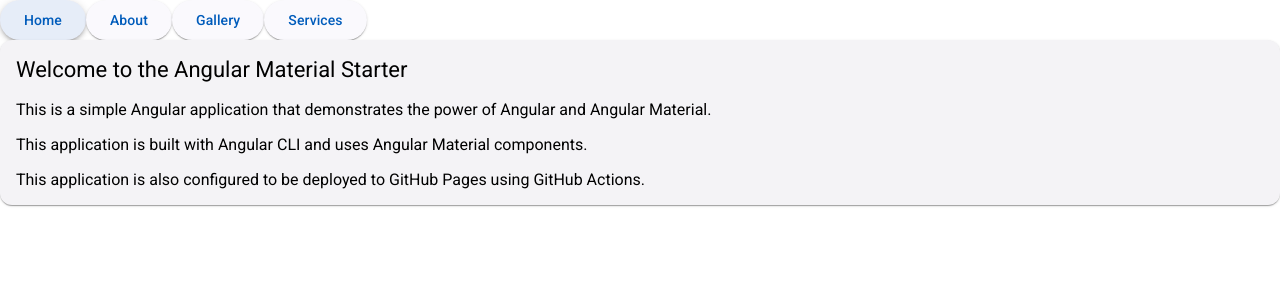
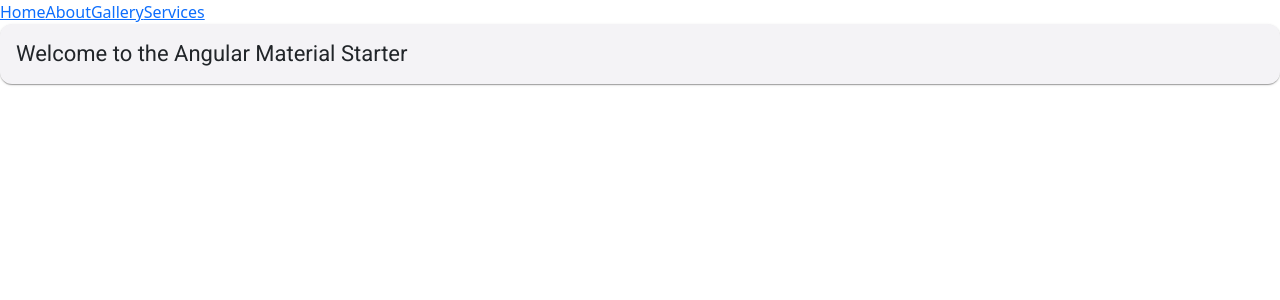
Before and after one commit to urplelite/mhc, an Angular app: page / in a window 1280 px wide. Shown: the top 300 px of the page. Built offline with nearby package versions, Linux system fonts and the light colour scheme.

Commit message:
added packages for bootstrap, added ng bootstrap as well, we installed the angular flex-layout and a few others.  I am commiting now and we wil do testing as part of layout before merging with main.

```diff
--- a/angular.json
+++ b/angular.json
@@ -21,7 +21,8 @@
             "index": "src/index.html",
             "browser": "src/main.ts",
             "polyfills": [
-              "zone.js"
+              "zone.js",
+              "@angular/localize/init"
             ],
             "tsConfig": "tsconfig.app.json",
             "inlineStyleLanguage": "scss",
@@ -86,7 +87,8 @@
           "options": {
             "polyfills": [
               "zone.js",
-              "zone.js/testing"
+              "zone.js/testing",
+              "@angular/localize/init"
             ],
             "tsConfig": "tsconfig.spec.json",
             "inlineStyleLanguage": "scss",
--- a/package.json
+++ b/package.json
@@ -24,6 +24,9 @@
     "@angular/platform-server": "^19.1.0",
     "@angular/router": "^19.1.0",
     "@angular/ssr": "^19.1.5",
+    "@ng-bootstrap/ng-bootstrap": "^18.0.0",
+    "@popperjs/core": "^2.11.8",
+    "bootstrap": "^5.3.3",
     "express": "^4.18.2",
     "firebase": "^11.2.0",
     "rxjs": "~7.8.0",
@@ -34,6 +37,7 @@
     "@angular-devkit/build-angular": "^19.1.5",
     "@angular/cli": "^19.1.5",
     "@angular/compiler-cli": "^19.1.0",
+    "@angular/localize": "^19.1.0",
     "@types/express": "^4.17.17",
     "@types/jasmine": "~5.1.0",
     "@types/node": "^18.18.0",
--- a/src/app/components/nav/nav.component.html
+++ b/src/app/components/nav/nav.component.html
@@ -1,9 +1,13 @@
 
 
-                <a mat-raised-button routerLink="/">Home</a>
+           <nav mat-toolbar color="primary">
 
-                <a mat-raised-button routerLink="/about">About</a>
+               <a routerLink="/">Home</a>
 
-                <a mat-raised-button routerLink="/gallery">Gallery</a>
+                <a routerLink="/about">About</a>
 
-                <a mat-raised-button routerLink="/services">Services</a>
+                <a routerLink="/gallery">Gallery</a>
+
+                <a routerLink="/services">Services</a>
+
+           </nav>
--- a/src/app/components/nav/nav.component.ts
+++ b/src/app/components/nav/nav.component.ts
@@ -2,9 +2,13 @@
 import { RouterModule } from '@angular/router';
 //import { MaterialModule } from '../../material.module';
 import { MatButtonModule } from '@angular/material/button';
+import { MatIconModule } from '@angular/material/icon';
+import { MatToolbarModule } from '@angular/material/toolbar';
+import { MatMenuModule } from '@angular/material/menu';
+
 @Component({
   selector: 'app-nav',
-  imports: [RouterModule, MatButtonModule],
+  imports: [RouterModule, MatButtonModule, MatIconModule, MatToolbarModule, MatMenuModule],
   templateUrl: './nav.component.html',
   styleUrl: './nav.component.scss'
 })
--- a/src/app/pages/home/home.component.html
+++ b/src/app/pages/home/home.component.html
@@ -5,13 +5,5 @@
     </mat-card-title>
   </mat-card-header>
   <mat-card-content>
-    <p>
-      This is a simple Angular application that demonstrates the power of Angular and Angular Material.
-    </p>
-    <p>
-      This application is built with Angular CLI and uses Angular Material components.
-    </p>
-    <p>
-      This application is also configured to be deployed to GitHub Pages using GitHub Actions.
-    </p>
+
   </mat-card-content>
--- a/src/main.ts
+++ b/src/main.ts
@@ -1,3 +1,5 @@
+/// <reference types="@angular/localize" />
+
 import { bootstrapApplication } from '@angular/platform-browser';
 import { appConfig } from './app/app.config';
 import { AppComponent } from './app/app.component';
--- a/src/styles.scss
+++ b/src/styles.scss
@@ -1,4 +1,22 @@
 /* You can add global styles to this file, and also import other style files */
+
+
+// // Define a custom theme
+// @use '@angular/material' as mat;
+// $custom-theme: mat.define-light-theme((
+//   color: (
+//     primary: mat.define-palette(mat.$indigo-palette),
+//     accent: mat.define-palette(mat.$pink-palette, A200, A100, A400),
+//   ),
+//   typography: mat.define-typography-config(),
+// ));
+
+// // Include the theme styles
+// @include mat.all-component-themes($custom-theme);
+
 
 html, body { height: 100%; }
 body { margin: 0; font-family: Roboto, "Helvetica Neue", sans-serif; }
+
+/* Importing Bootstrap SCSS file. */
+@import 'bootstrap/scss/bootstrap';
--- a/tsconfig.app.json
+++ b/tsconfig.app.json
@@ -5,7 +5,8 @@
   "compilerOptions": {
     "outDir": "./out-tsc/app",
     "types": [
-      "node"
+      "node",
+      "@angular/localize"
     ]
   },
   "files": [
```
Also changed, not shown: 2 other files (tests, documents, lock files or other folders).
